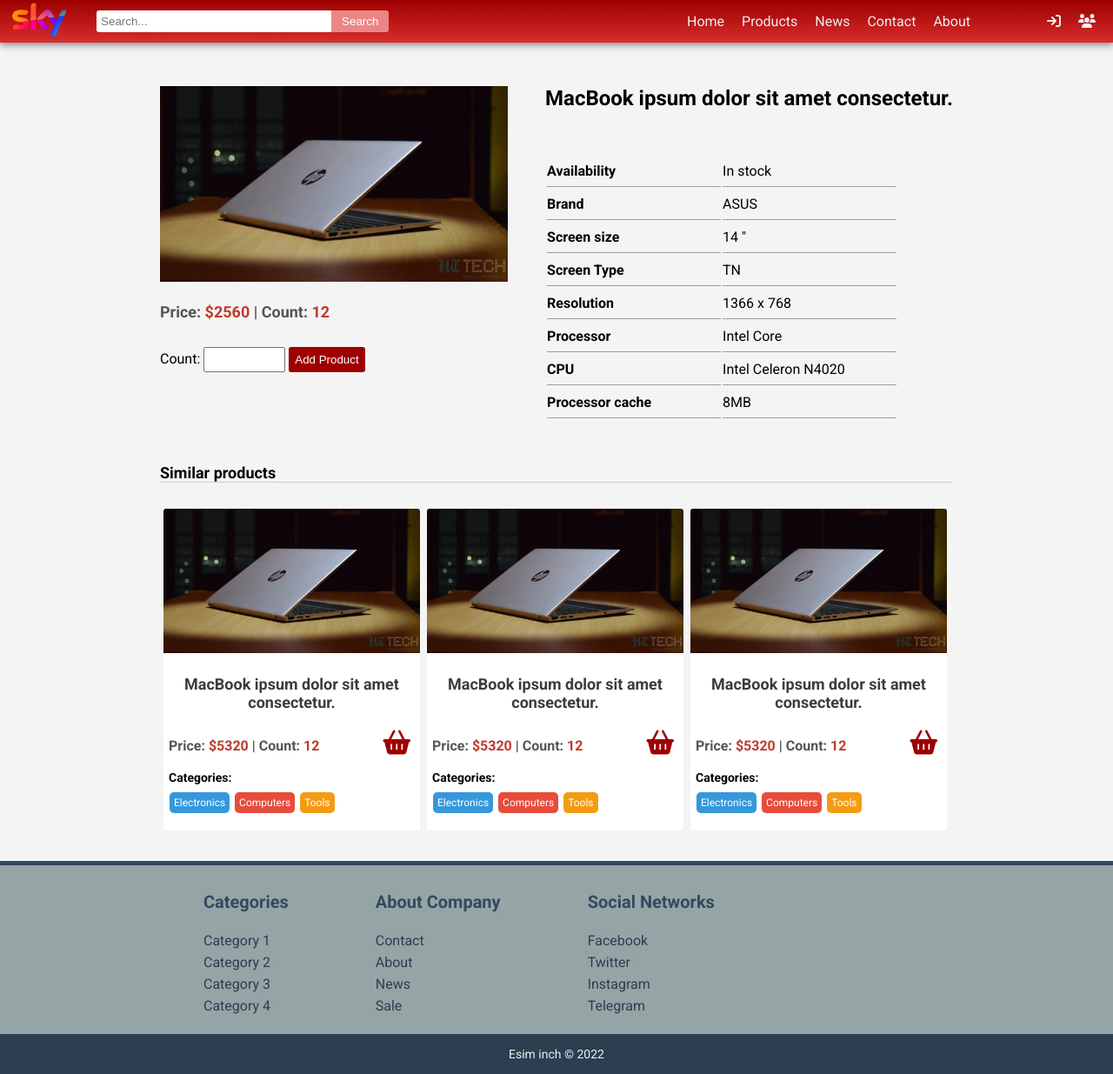
After one commit to Voskan/django, a Django app: page /product/ in a window 1280 px wide. The commit adds this page. Shown: the whole page at 87% size. Run offline with Django 4.2, Linux system fonts and the light colour scheme; parts of the project's set-up code (start-up, migrations or seed data) failed here and were passed over; some libraries are stand-ins or nearby versions.

Commit message:
add new controller

```diff
--- a/my_blog/shop/templates/shop/index.html
+++ b/my_blog/shop/templates/shop/index.html
@@ -21,7 +21,7 @@
     </div>
 
     <div class="shop_search">
-      <form method="GET" action="/index.html">
+      <form method="GET" action="/">
         <input type="search" placeholder="Search..." class="s_input" />
         <input type="submit" value="Search" class="s_btn" />
       </form>
@@ -29,7 +29,7 @@
 
     <nav class="shop_nav">
       <ul class="shop_main_menu">
-        <li><a href="index.html">Home</a></li>
+        <li><a href="/">Home</a></li>
         <li><a href="products.html">Products</a></li>
         <li><a href="news.html">News</a></li>
         <li><a href="contact.html">Contact</a></li>
@@ -72,7 +72,7 @@
 
           <div class="cart-body">
             <h2>
-              <a href="#">{{product.name}}</a>
+              <a href="/product">{{product.name}}</a>
             </h2>
 
             <div class="cart-info">
--- /dev/null
+++ b/my_blog/shop/templates/shop/product.html
@@ -0,0 +1,278 @@
+<!DOCTYPE html>
+<html lang="en">
+<head>
+  <meta charset="UTF-8">
+  <meta http-equiv="X-UA-Compatible" content="IE=edge">
+  <meta name="viewport" content="width=device-width, initial-scale=1.0">
+  <title>Esim inch - Online shop</title>
+  <link rel="preconnect" href="https://fonts.googleapis.com">
+  <link rel="preconnect" href="https://fonts.gstatic.com" crossorigin>
+  <link href="https://fonts.googleapis.com/css2?family=Roboto:wght@400;500;700&display=swap" rel="stylesheet">
+  <link rel="stylesheet" href="https://cdnjs.cloudflare.com/ajax/libs/font-awesome/6.1.1/css/all.min.css">
+  <link rel="stylesheet" href="/media/style.css">
+</head>
+<body>
+
+  <header class="shop_header">
+    <div class="shop_logo">
+      <a href="./index.html">
+        <img src="/media/images/logo.png" alt="test">
+      </a>
+    </div>
+
+    <div class="shop_search">
+      <form method="GET" action="/">
+        <input type="search" placeholder="Search..." class="s_input" />
+        <input type="submit" value="Search" class="s_btn" />
+      </form>
+    </div>
+
+    <nav class="shop_nav">
+      <ul class="shop_main_menu">
+        <li><a href="/">Home</a></li>
+        <li><a href="products.html">Products</a></li>
+        <li><a href="news.html">News</a></li>
+        <li><a href="contact.html">Contact</a></li>
+        <li><a href="about.html">About</a></li>
+      </ul>
+
+      <ul class="shop_user_box">
+        <li>
+          <a href="login.html">
+            <i class="fa-solid fa-arrow-right-to-bracket"></i>
+          </a>
+        </li>
+        <li>
+          <a href="register.html">
+            <i class="fa-solid fa-users"></i>
+          </a>
+        </li>
+      </ul>
+
+      <div class="clearfix"></div>
+    </nav>
+
+    <div class="clearfix"></div>
+  </header>
+
+  <section class="product">
+    {% for product in products %}
+      <div class="container">
+        <div class="product-image">
+          <img src="/media/images/hp.webp" alt="">
+
+          <div class="cart-price product-price">
+            Price: <span>${{product.price}}</span> |
+            Count: <span>{{product.count}}</span>
+          </div>
+
+          <div class="clearfix"></div>
+
+          <div class="product-actions">
+            <form>
+              <label>
+                Count: <input type="number" name="count" class="product-cnt" />
+              </label>
+              <input type="submit" value="Add Product" class="product-add" />
+            </form>
+          </div>
+        </div>
+
+        <div class="product-info">
+          <h1>{{product.name}}</h1>
+
+          <table>
+            <tbody>
+              <tr>
+                <th class="product-info-name">Availability</th>
+                <td class="product-info-value">{{product.availability}}</td>
+              </tr>
+              <tr>
+                <th class="product-info-name">Brand</th>
+                <td class="product-info-value">{{product.brand}}</td>
+              </tr>
+              <tr>
+                <th class="product-info-name">Screen size</th>
+                <td class="product-info-value">{{product.screen_size}} "</td>
+              </tr>
+              <tr>
+                <th class="product-info-name">Screen Type</th>
+                <td class="product-info-value">{{product.screen_type}}</td>
+              </tr>
+              <tr>
+                <th class="product-info-name">Resolution</th>
+                <td class="product-info-value">
+                  {{product.resolution.width}} x {{product.resolution.height}}
+                </td>
+              </tr>
+              <tr>
+                <th class="product-info-name">Processor</th>
+                <td class="product-info-value">{{product.processor}}</td>
+              </tr>
+              <tr>
+                <th class="product-info-name">CPU</th>
+                <td class="product-info-value">{{product.cpu}}</td>
+              </tr>
+              <tr>
+                <th class="product-info-name">Processor cache</th>
+                <td class="product-info-value">{{product.processor_cache}}MB</td>
+              </tr>
+              </tbody>
+            </table>
+        </div>
+      {% endfor %}
+    <div class="clearfix"></div>
+    </div>
+
+
+    <div class="products-cart container">
+      <h2 class="similar-head">Similar products</h2>
+
+      <div class="cart">
+        <div class="cart-image">
+          <img src="/media/images/hp.webp" alt="macbook">
+        </div>
+
+        <div class="cart-body">
+          <h2>
+            <a href="#">MacBook ipsum dolor sit amet consectetur.</a>
+          </h2>
+
+          <div class="cart-info">
+            <div class="cart-price-info">
+              <div class="cart-price">
+                Price: <span>$5320</span> |
+                Count: <span>12</span>
+              </div>
+              <div class="cart-basket">
+                <a href="#">
+                  <i class="fa-solid fa-basket-shopping"></i>
+                </a>
+              </div>
+
+              <div class="clearfix"></div>
+            </div>
+            <div class="cart-categories">
+              <span>Categories:</span>
+              <a href="#" class="bg-blue">Electronics</a>
+              <a href="#" class="bg-red">Computers</a>
+              <a href="#" class="bg-orange">Tools</a>
+            </div>
+          </div>
+        </div>
+      </div>
+
+      <div class="cart">
+        <div class="cart-image">
+          <img src="/media/images/hp.webp" alt="macbook">
+        </div>
+
+        <div class="cart-body">
+          <h2>
+            <a href="#">MacBook ipsum dolor sit amet consectetur.</a>
+          </h2>
+
+          <div class="cart-info">
+            <div class="cart-price-info">
+              <div class="cart-price">
+                Price: <span>$5320</span> |
+                Count: <span>12</span>
+              </div>
+              <div class="cart-basket">
+                <a href="#">
+                  <i class="fa-solid fa-basket-shopping"></i>
+                </a>
+              </div>
+
+              <div class="clearfix"></div>
+            </div>
+            <div class="cart-categories">
+              <span>Categories:</span>
+              <a href="#" class="bg-blue">Electronics</a>
+              <a href="#" class="bg-red">Computers</a>
+              <a href="#" class="bg-orange">Tools</a>
+            </div>
+          </div>
+        </div>
+      </div>
+
+      <div class="cart">
+        <div class="cart-image">
+          <img src="/media/images/hp.webp" alt="macbook">
+        </div>
+
+        <div class="cart-body">
+          <h2>
+            <a href="#">MacBook ipsum dolor sit amet consectetur.</a>
+          </h2>
+
+          <div class="cart-info">
+            <div class="cart-price-info">
+              <div class="cart-price">
+                Price: <span>$5320</span> |
+                Count: <span>12</span>
+              </div>
+              <div class="cart-basket">
+                <a href="#">
+                  <i class="fa-solid fa-basket-shopping"></i>
+                </a>
+              </div>
+
+              <div class="clearfix"></div>
+            </div>
+            <div class="cart-categories">
+              <span>Categories:</span>
+              <a href="#" class="bg-blue">Electronics</a>
+              <a href="#" class="bg-red">Computers</a>
+              <a href="#" class="bg-orange">Tools</a>
+            </div>
+          </div>
+        </div>
+      </div>
+
+      <div class="clearfix"></div>
+    </div>
+  </section>
+
+
+  <footer class="footer">
+    <div class="container">
+      <div class="footer-links">
+        <h3>Categories</h3>
+        <ul>
+          <li><a href="#">Category 1</a></li>
+          <li><a href="#">Category 2</a></li>
+          <li><a href="#">Category 3</a></li>
+          <li><a href="#">Category 4</a></li>
+        </ul>
+      </div>
+
+      <div class="footer-links">
+        <h3>About Company</h3>
+        <ul>
+          <li><a href="#">Contact</a></li>
+          <li><a href="#">About</a></li>
+          <li><a href="#">News</a></li>
+          <li><a href="#">Sale</a></li>
+        </ul>
+      </div>
+
+      <div class="footer-links">
+        <h3>Social Networks</h3>
+        <ul>
+          <li><a href="#">Facebook</a></li>
+          <li><a href="#">Twitter</a></li>
+          <li><a href="#">Instagram</a></li>
+          <li><a href="#">Telegram</a></li>
+        </ul>
+      </div>
+      <div class="clearfix"></div>
+    </div>
+
+    <div class="copyright">
+      <span>Esim inch &copy; 2022</span>
+    </div>
+  </footer>
+
+</body>
+</html>
--- a/my_blog/shop/urls.py
+++ b/my_blog/shop/urls.py
@@ -2,5 +2,6 @@ from django.urls import path
 from .views import *
 
 urlpatterns = [
-    path('', index)
+    path('', index),
+    path('product/', product)
 ]
--- a/my_blog/shop/views.py
+++ b/my_blog/shop/views.py
@@ -40,3 +40,26 @@ def index(request):
     "products": d,
     "hello": "Barev"
   })
+
+
+def product(request):
+  product = [{
+    "id": 1,
+    "name": "MacBook ipsum dolor sit amet consectetur.",
+    "price": 2560,
+    "count": 12,
+    "image": "hp.webp",
+    "categories": ["Electronics", "Computers", "Tools"],
+    "availability": "In stock",
+    "brand": "ASUS",
+    "screen_size": 14,
+    "screen_type": "TN",
+    "resolution": {"width": 1366, "height": 768},
+    "processor": "Intel Core",
+    "cpu": "Intel Celeron N4020",
+    "processor_cache": 8
+  }]
+
+  return render(request, 'shop/product.html', {
+    "products": product
+  })
```
